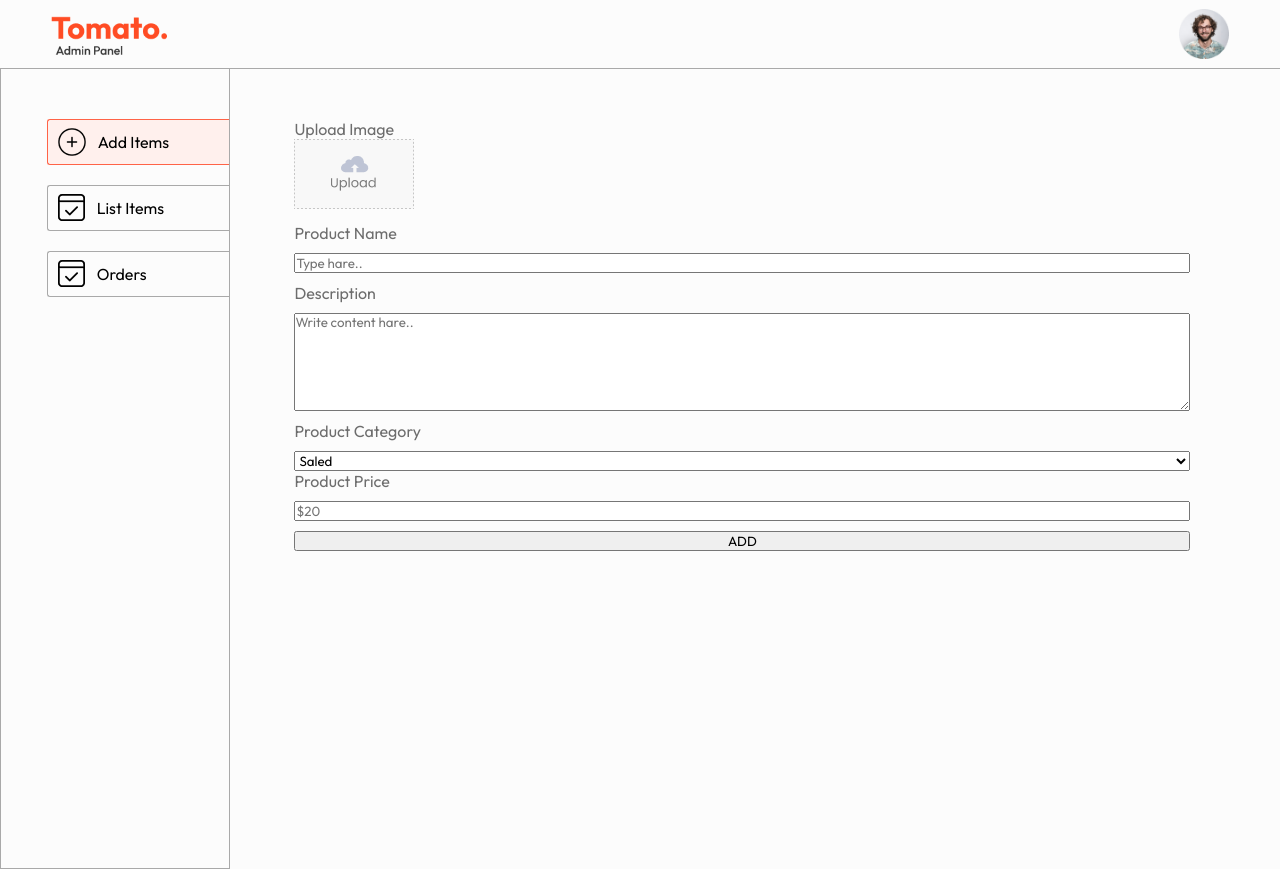
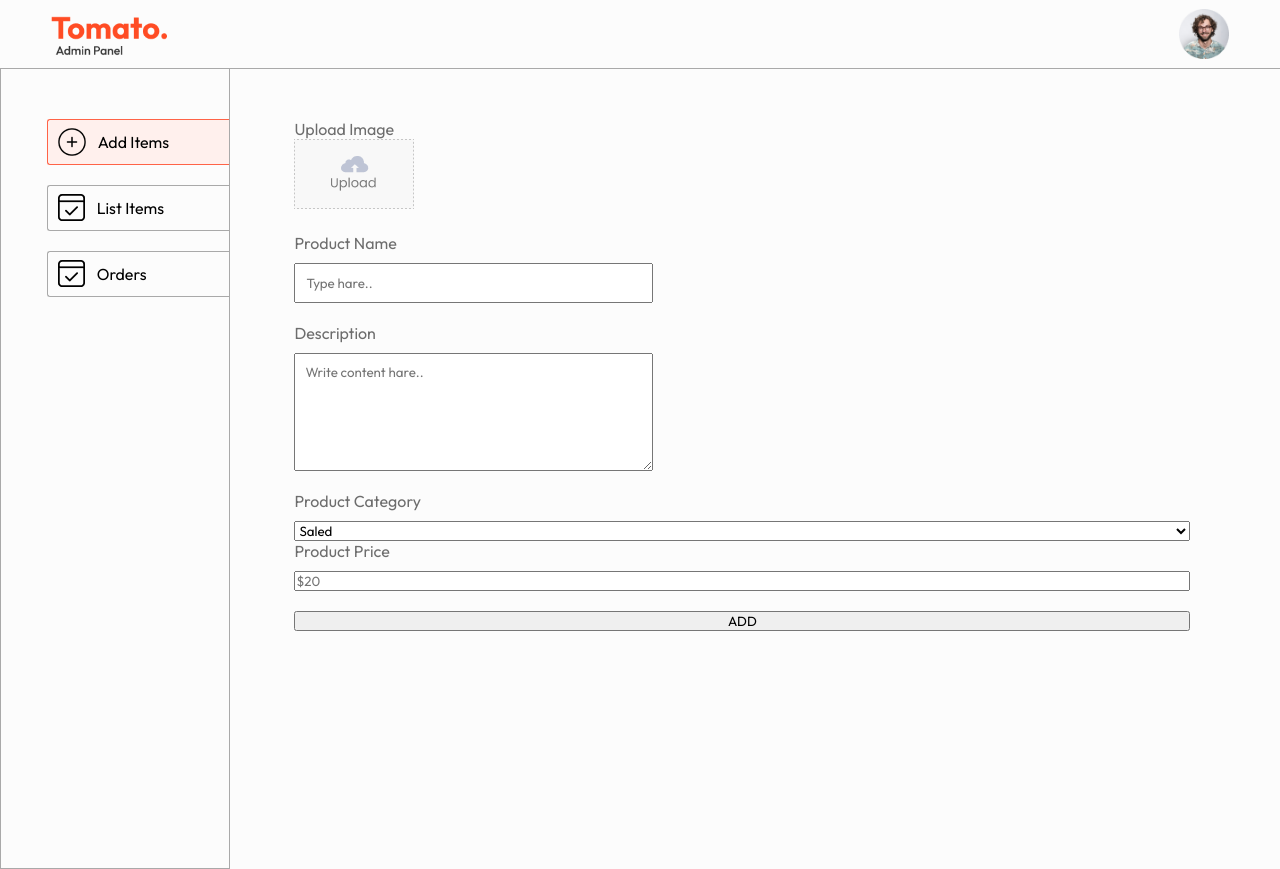
Before and after one commit to hasharas/Food-Delivery-app, a React app in the folder admin/: page /add in a window 1280 px wide. Built offline with nearby package versions, Linux system fonts and the light colour scheme; the HTML template or start-up script is replaced by a standard one.

Commit message:
Style:add page to add some style

```diff
--- a/admin/src/pages/Add/Add.css
+++ b/admin/src/pages/Add/Add.css
@@ -5,16 +5,24 @@
   color: #6d6d6d;
   font-size: 16px;
 }
-
+.add form {
+  gap: 20px;
+}
 .flex-col {
 }
 
-.add-image-upload {
+.add-image-upload img {
+  width: 120px;
 }
 
-.add-product-name {
+.add-product-name,
+.add-product-description {
+  width: max(40%, 280px);
 }
-.add-product-description {
+
+.add-product-name input,
+.add-product-description textarea {
+  padding: 10px;
 }
 
 .add-category-price {
```
